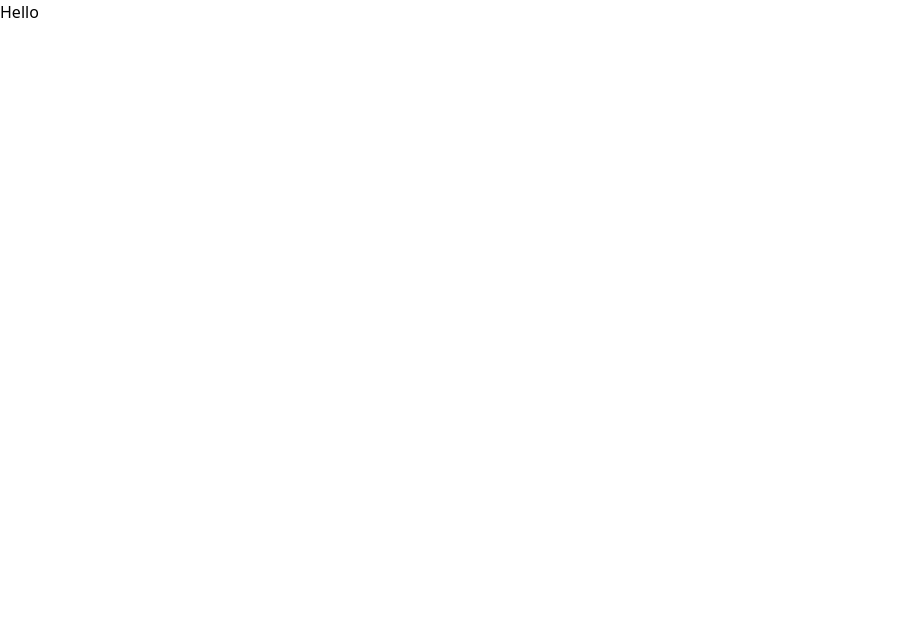
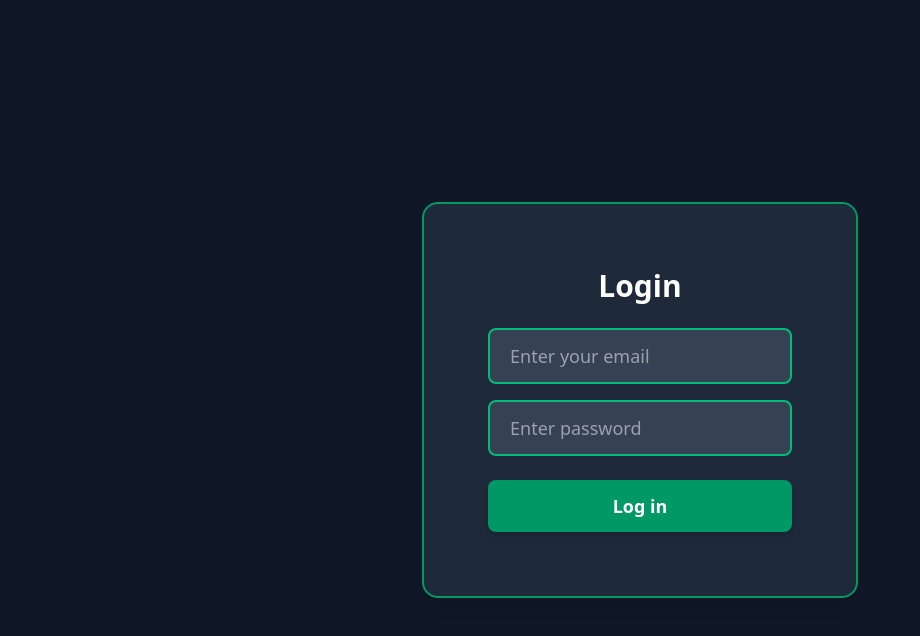
Before and after one commit to Manish-061/employee-management, a React (Vite) app: page / in a window 1280 px wide. Shown: the top 636 px of the page, without its empty margins (0-920 px from the left). Built offline with nearby package versions, Linux system fonts and the light colour scheme.

Commit message:
Created Login Page

```diff
--- a/src/App.jsx
+++ b/src/App.jsx
@@ -1,10 +1,10 @@
-import React from 'react'
+import React, { useState } from 'react'
+import Login from './components/Auth/login'
 
 const App = () => {
   return (
     <>
-        <div>Hello</div>
-        <login/>
+        <Login/>
     </>
   )
 }
--- a/src/components/Auth/login.jsx
+++ b/src/components/Auth/login.jsx
@@ -1,11 +1,49 @@
-import React from "react";
+import React, { useState } from 'react'
 
-import React from 'react'
+const Login = ({ handleLogin }) => {
+  const [email, setEmail] = useState('')
+  const [password, setPassword] = useState('')
 
-const login = () => {
+  const submitHandler = (e) => {
+    e.preventDefault()
+    handleLogin(email, password)
+    setEmail("")
+    setPassword("")
+  }
+
   return (
-    <div>login</div>
+    <div className="flex h-screen w-screen items-center justify-center bg-gray-900">
+      <div className="border-2 rounded-2xl border-emerald-600 p-10 sm:p-16 shadow-lg bg-gray-800">
+        <h2 className="text-3xl font-bold text-white text-center mb-6">Login</h2>
+        <form
+          onSubmit={submitHandler}
+          className="flex flex-col items-center justify-center"
+        >
+          <input
+            value={email}
+            onChange={(e) => setEmail(e.target.value)}
+            required
+            className="w-full outline-none bg-gray-700 text-white border-2 border-emerald-500 font-medium text-lg py-3 px-5 rounded-lg placeholder:text-gray-400 focus:border-emerald-400 transition-all duration-300"
+            type="email"
+            placeholder="Enter your email"
+          />
+          <input
+            value={password}
+            onChange={(e) => setPassword(e.target.value)}
+            required
+            className="w-full outline-none bg-gray-700 text-white border-2 border-emerald-500 font-medium text-lg py-3 px-5 rounded-lg mt-4 placeholder:text-gray-400 focus:border-emerald-400 transition-all duration-300"
+            type="password"
+            placeholder="Enter password"
+          />
+          <button
+            className="mt-6 w-full text-white font-semibold bg-emerald-600 hover:bg-emerald-500 transition-all duration-300 text-lg py-3 px-8 rounded-lg shadow-md hover:shadow-xl"
+          >
+            Log in
+          </button>
+        </form>
+      </div>
+    </div>
   )
 }
 
-export default login
+export default Login
```
